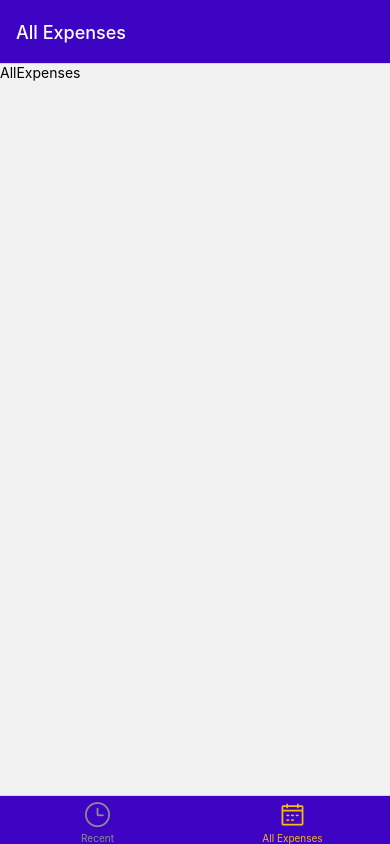
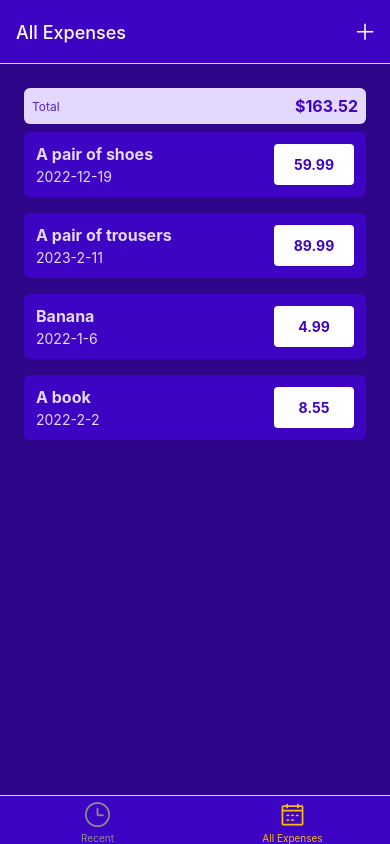
Before and after one commit to VictorIvanov87/RN-ExpenseTracker, a React Native app: screen /AllExpenses in a window 390 px wide. Built offline with nearby package versions, Linux system fonts and the light colour scheme.

Commit message:
Render expenses list

```diff
--- a/App.js
+++ b/App.js
@@ -7,6 +7,7 @@ import { GLOBAL_STYLES } from "./constants/styles";
 import ManageExpense from "./screen/ManageExpense";
 import RecentExpense from "./screen/RecentExpense";
 import AllExpenses from "./screen/AllExpenses";
+import IconButton from "./components/UI/IconButton";
 
 const Stack = createNativeStackNavigator();
 const BottomTabs = createBottomTabNavigator();
@@ -14,12 +15,15 @@ const BottomTabs = createBottomTabNavigator();
 const ExpensesOverview = () => {
   return (
     <BottomTabs.Navigator
-      screenOptions={{
+      screenOptions={({ navigation }) => ({
         headerTintColor: "white",
         headerStyle: { backgroundColor: GLOBAL_STYLES.colors.primary500 },
         tabBarStyle: { backgroundColor: GLOBAL_STYLES.colors.primary500 },
-        tabBarActiveTintColor: GLOBAL_STYLES.colors.accent500
-      }}
+        tabBarActiveTintColor: GLOBAL_STYLES.colors.accent500,
+        headerRight: ({ tintColor }) => (
+          <IconButton name="plus" color={tintColor} onPress={() => navigation.navigate("ManageExpense")} />
+        )
+      })}
     >
       <BottomTabs.Screen
         name="RecentExpense"
@@ -48,9 +52,18 @@ const App = () => {
     <>
       <StatusBar style="light" />
       <NavigationContainer>
-        <Stack.Navigator>
+        <Stack.Navigator
+          screenOptions={{
+            headerStyle: { backgroundColor: GLOBAL_STYLES.colors.primary500 },
+            headerTintColor: "white"
+          }}
+        >
           <Stack.Screen name="ExpensesOverview" component={ExpensesOverview} options={{ headerShown: false }} />
-          <Stack.Screen name="ManageExpense" component={ManageExpense} />
+          <Stack.Screen
+            name="ManageExpense"
+            component={ManageExpense}
+            options={{ title: "Manage Expense", presentation: "modal" }}
+          />
         </Stack.Navigator>
       </NavigationContainer>
     </>
--- /dev/null
+++ b/components/ExpensesOutput/ExpenseItem.js
@@ -0,0 +1,64 @@
+import { Text, View, Pressable, StyleSheet } from "react-native";
+import { useNavigation } from "@react-navigation/native";
+import { GLOBAL_STYLES } from "../../constants/styles";
+import { getFormattedDate } from "../../utils/date";
+
+const ExpenseItem = ({ description, amount, date }) => {
+  const navigation = useNavigation();
+
+  const expensePressHandler = () => {
+    navigation.navigate("ManageExpense");
+  };
+
+  return (
+    <Pressable onPress={expensePressHandler} style={({ pressed }) => pressed && styles.pressed}>
+      <View style={styles.expenseItem}>
+        <View>
+          <Text style={[styles.description, styles.textBase]}>{description}</Text>
+          <Text style={styles.textBase}>{getFormattedDate(date)}</Text>
+        </View>
+        <View style={styles.amountContainer}>
+          <Text style={styles.amount}>{amount}</Text>
+        </View>
+      </View>
+    </Pressable>
+  );
+};
+
+const styles = StyleSheet.create({
+  amount: {
+    color: GLOBAL_STYLES.colors.primary500,
+    fontWeight: "bold"
+  },
+  amountContainer: {
+    alignItems: "center",
+    backgroundColor: "white",
+    borderRadius: 4,
+    justifyContent: "center",
+    minWidth: 80,
+    paddingHorizontal: 12,
+    paddingVertical: 4
+  },
+  description: {
+    fontSize: 16,
+    fontWeight: "bold",
+    marginBottom: 4
+  },
+  expenseItem: {
+    backgroundColor: GLOBAL_STYLES.colors.primary500,
+    borderRadius: 6,
+    elevation: 3,
+    flexDirection: "row",
+    justifyContent: "space-between",
+    marginVertical: 8,
+    padding: 12
+  },
+  textBase: {
+    color: GLOBAL_STYLES.colors.primary50
+  },
+  pressed: {
+    opacity: 0.75
+  }
+});
+
+export default ExpenseItem;
--- /dev/null
+++ b/components/ExpensesOutput/ExpensesList.js
@@ -0,0 +1,12 @@
+import { FlatList } from "react-native";
+import ExpenseItem from "./ExpenseItem";
+
+const renderExpenseItem = (itemData) => {
+  return <ExpenseItem {...itemData.item} />;
+};
+
+const ExpensesList = ({ expenses }) => {
+  return <FlatList data={expenses} renderItem={renderExpenseItem} keyExtractor={(item) => item.id} />;
+};
+
+export default ExpensesList;
--- /dev/null
+++ b/components/ExpensesOutput/ExpensesOutput.js
@@ -0,0 +1,32 @@
+import { View, StyleSheet } from "react-native";
+import { GLOBAL_STYLES } from "../../constants/styles";
+import ExpensesSummary from "./ExpensesSummary";
+import ExpensesList from "./ExpensesList";
+
+const DUMMY_EXPENSES = [
+  { id: "e1", description: "A pair of shoes", amount: 59.99, date: new Date("2022-12-19") },
+  { id: "e2", description: "A pair of trousers", amount: 89.99, date: new Date("2023-02-11") },
+  { id: "e3", description: "Banana", amount: 4.99, date: new Date("2022-01-06") },
+  { id: "e4", description: "A book", amount: 8.55, date: new Date("2022-02-02") }
+];
+
+const ExpensesOutput = ({ expenses, periodName }) => {
+  return (
+    <View style={styles.container}>
+      <ExpensesSummary expenses={DUMMY_EXPENSES} periodName={periodName} />
+      <ExpensesList expenses={DUMMY_EXPENSES} />
+    </View>
+  );
+};
+
+const styles = StyleSheet.create({
+  container: {
+    backgroundColor: GLOBAL_STYLES.colors.primary700,
+    flex: 1,
+    paddingBottom: 0,
+    paddingHorizontal: 24,
+    paddingTop: 24
+  }
+});
+
+export default ExpensesOutput;
--- /dev/null
+++ b/components/ExpensesOutput/ExpensesSummary.js
@@ -0,0 +1,35 @@
+import { View, Text, StyleSheet } from "react-native";
+import { GLOBAL_STYLES } from "../../constants/styles";
+
+const ExpensesSummary = ({ expenses, periodName }) => {
+  const expensesSum = expenses.reduce((sum, exp) => sum + exp.amount, 0);
+
+  return (
+    <View style={styles.container}>
+      <Text style={styles.period}>{periodName}</Text>
+      <Text style={styles.sum}>${expensesSum.toFixed(2)}</Text>
+    </View>
+  );
+};
+
+const styles = StyleSheet.create({
+  container: {
+    alignItems: "center",
+    backgroundColor: GLOBAL_STYLES.colors.primary50,
+    borderRadius: 6,
+    flexDirection: "row",
+    justifyContent: "space-between",
+    padding: 8
+  },
+  period: {
+    color: GLOBAL_STYLES.colors.primary400,
+    fontSize: 12
+  },
+  sum: {
+    color: GLOBAL_STYLES.colors.primary500,
+    fontSize: 16,
+    fontWeight: "bold"
+  }
+});
+
+export default ExpensesSummary;
--- /dev/null
+++ b/components/UI/IconButton.js
@@ -0,0 +1,25 @@
+import { View, Pressable, StyleSheet } from "react-native";
+import { AntDesign } from "@expo/vector-icons";
+
+const IconButton = ({ name, color, size, onPress }) => {
+  return (
+    <Pressable onPress={onPress} style={({ pressed }) => (pressed ? styles.pressed : null)}>
+      <View style={styles.buttonContainer}>
+        <AntDesign name={name} color={color || "white"} size={size || 22} />
+      </View>
+    </Pressable>
+  );
+};
+
+const styles = StyleSheet.create({
+  buttonContainer: {
+    borderRadius: 24,
+    margin: 8,
+    padding: 6
+  },
+  pressed: {
+    opacity: 0.75
+  }
+});
+
+export default IconButton;
--- a/screen/AllExpenses.js
+++ b/screen/AllExpenses.js
@@ -1,11 +1,7 @@
-import { View, Text } from "react-native";
+import ExpensesOutput from "../components/ExpensesOutput/ExpensesOutput";
 
 const AllExpenses = () => {
-  return (
-    <View>
-      <Text>AllExpenses</Text>
-    </View>
-  );
+  return <ExpensesOutput periodName="Total" />;
 };
 
 export default AllExpenses;
--- a/screen/RecentExpense.js
+++ b/screen/RecentExpense.js
@@ -1,11 +1,7 @@
-import { View, Text } from "react-native";
+import ExpensesOutput from "../components/ExpensesOutput/ExpensesOutput";
 
 const RecentExpense = () => {
-  return (
-    <View>
-      <Text>RecentExpense</Text>
-    </View>
-  );
+  return <ExpensesOutput periodName="Last 7 days" />;
 };
 
 export default RecentExpense;
--- /dev/null
+++ b/utils/date.js
@@ -0,0 +1,3 @@
+export const getFormattedDate = (date) => {
+  return `${date.getFullYear()}-${date.getMonth() + 1}-${date.getDate()}`;
+};
```
